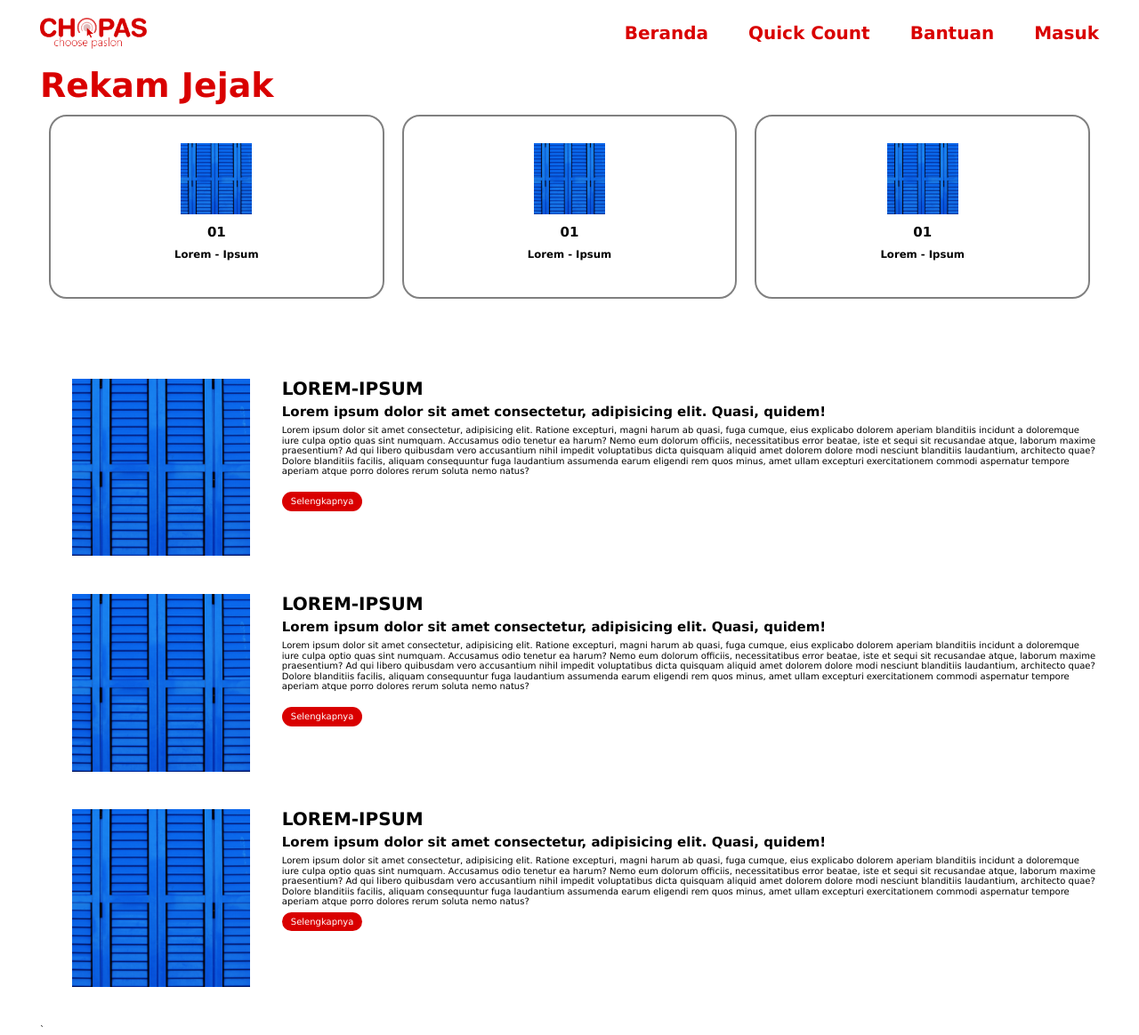
After one commit to caresomebody/RPL-Evoting-Mirror, a PHP site: page /rekam-jejak.php in a window 1280 px wide. The commit adds this page. Shown: the whole page at 89% size. Run offline with PHP 8.4, Linux system fonts and the light colour scheme.

Commit message:
Menambahkan Page Rekam Jejak

```diff
--- a/index.php
+++ b/index.php
@@ -43,8 +43,8 @@
                         <p class="paslon__visi-misi-content">Lorem ipsum dolor sit amet consectetur adipisicing elit. Blanditiis, nostrum? Maxime provident, repellendus atque quia ipsam ducimus, deserunt quasi odit culpa cum ea officia vitae dolorem ullam odio autem labore! Lorem ipsum dolor sit amet consectetur adipisicing elit. Architecto, sint aut. Maxime enim at libero natus laudantium ipsam maiores, impedit perspiciatis similique dolorem quisquam dolor expedita doloribus et illo. Cum.</p>
                     </div>
                     <form class="paslon__actions" action="" method="POST">
-                        <button class="paslon__btn-action type=" submit"">REKAM JEJAK</button>
-                        <button class="paslon__btn-action type=" submit"">COBLOS</button>
+                        <a href="rekam-jejak.php" class="paslon__btn-action" type="submit">REKAM JEJAK</a>
+                        <button class="paslon__btn-action" type="submit">COBLOS</button>
                     </form>
                 </article>
             <?php endfor; ?>
--- /dev/null
+++ b/rekam-jejak.php
@@ -0,0 +1,91 @@
+<!DOCTYPE html>
+<html lang="en">
+
+<head>
+    <meta charset="UTF-8">
+    <meta name="viewport" content="width=device-width, initial-scale=1.0">
+    <link rel="stylesheet" href="./styles/source/normalize.css">
+    <link rel="stylesheet" href="./styles/source/clearfix.css">
+    <link rel="stylesheet" href="./styles/index.css">
+    <link rel="stylesheet" href="./styles/rekam-jejak.css">
+    <title>E-Voting - Home Page</title>
+</head>
+
+<body>
+    <header>
+        <nav>
+            <ul class="nav__ul">
+                <li class="nav__li"><img class="nav__img" src="./assets/pictures/logo-copas.png" alt="Logo Copas"></li>
+                <li class=" nav__li"><a class="nav__a" href="index.php">Beranda</a></li>
+                <li class="nav__li"><a class="nav__a" href="#">Quick Count</a></li>
+                <li class="nav__li"><a class="nav__a" href="bantuan.php">Bantuan</a></li>
+                <li class="nav__li"><a class="nav__a" href="log in.php">Masuk</a></li>
+            </ul>
+        </nav>
+    </header>
+    <main>
+        <section class="rekam-jejak">
+            <div class="rekam-jejak__title-wrapper">
+                <h1 class="rekam-jejak__title">Rekam Jejak</h1>
+            </div>
+            <div class="rekam-jejak__paslon-wrapper">
+                <div class="rekam-jejak__paslon">
+                    <img src="./assets/pictures/dummy01.jpg" alt="Dummy Pictures" width="80">
+                    <h2 class="rekam-jeak__no">01</h2>
+                    <h3 class="rekam-jejak__nama">Lorem - Ipsum</h3>
+                </div>
+                <div class="rekam-jejak__paslon">
+                    <img src="./assets/pictures/dummy01.jpg" alt="Dummy Pictures" width="80">
+                    <h2 class="rekam-jeak__no">01</h2>
+                    <h3 class="rekam-jejak__nama">Lorem - Ipsum</h3>
+                </div>
+                <div class="rekam-jejak__paslon">
+                    <img src="./assets/pictures/dummy01.jpg" alt="Dummy Pictures" width="80">
+                    <h2 class="rekam-jeak__no">01</h2>
+                    <h3 class="rekam-jejak__nama">Lorem - Ipsum</h3>
+                </div>
+            </div>
+        </section>
+        <section class="berita">
+            <div class="berita__container">
+                <div class="berita__item">
+                    <img class="berita__banner" src="./assets/pictures/dummy01.jpg" alt="Dummy Image" width="200">
+                </div>
+                <div class="berita__item">
+                    <h1 class="berita__title">LOREM-IPSUM</h1>
+                    <h2 class="berita__subtitle">Lorem ipsum dolor sit amet consectetur, adipisicing elit. Quasi, quidem!</h2>
+                    <p class="berita__para">Lorem ipsum dolor sit amet consectetur, adipisicing elit. Ratione excepturi, magni harum ab quasi, fuga cumque, eius explicabo dolorem aperiam blanditiis incidunt a doloremque iure culpa optio quas sint numquam. Accusamus odio tenetur ea harum? Nemo eum dolorum officiis, necessitatibus error beatae, iste et sequi sit recusandae atque, laborum maxime praesentium? Ad qui libero quibusdam vero accusantium nihil impedit voluptatibus dicta quisquam aliquid amet dolorem dolore modi nesciunt blanditiis laudantium, architecto quae? Dolore blanditiis facilis, aliquam consequuntur fuga laudantium assumenda earum eligendi rem quos minus, amet ullam excepturi exercitationem commodi aspernatur tempore aperiam atque porro dolores rerum soluta nemo natus?
+                    </p>
+                    <br>
+                    <a href="#" class="berita__link">Selengkapnya</a>
+                </div>
+            </div>
+            <div class="berita__container">
+                <div class="berita__item">
+                    <img class="berita__banner" src="./assets/pictures/dummy01.jpg" alt="Dummy Image" width="200">
+                </div>
+                <div class="berita__item">
+                    <h1 class="berita__title">LOREM-IPSUM</h1>
+                    <h2 class="berita__subtitle">Lorem ipsum dolor sit amet consectetur, adipisicing elit. Quasi, quidem!</h2>
+                    <p class="berita__para">Lorem ipsum dolor sit amet consectetur, adipisicing elit. Ratione excepturi, magni harum ab quasi, fuga cumque, eius explicabo dolorem aperiam blanditiis incidunt a doloremque iure culpa optio quas sint numquam. Accusamus odio tenetur ea harum? Nemo eum dolorum officiis, necessitatibus error beatae, iste et sequi sit recusandae atque, laborum maxime praesentium? Ad qui libero quibusdam vero accusantium nihil impedit voluptatibus dicta quisquam aliquid amet dolorem dolore modi nesciunt blanditiis laudantium, architecto quae? Dolore blanditiis facilis, aliquam consequuntur fuga laudantium assumenda earum eligendi rem quos minus, amet ullam excepturi exercitationem commodi aspernatur tempore aperiam atque porro dolores rerum soluta nemo natus?</p>
+                    <br>
+                    <a href="#" class="berita__link">Selengkapnya</a>
+                </div>
+            </div>
+            <div class="berita__container">
+                <div class="berita__item">
+                    <img class="berita__banner" src="./assets/pictures/dummy01.jpg" alt="Dummy Image" width="200">
+                </div>
+                <div class="berita__item">
+                    <h1 class="berita__title">LOREM-IPSUM</h1>
+                    <h2 class="berita__subtitle">Lorem ipsum dolor sit amet consectetur, adipisicing elit. Quasi, quidem!</h2>
+                    <p class="berita__para">Lorem ipsum dolor sit amet consectetur, adipisicing elit. Ratione excepturi, magni harum ab quasi, fuga cumque, eius explicabo dolorem aperiam blanditiis incidunt a doloremque iure culpa optio quas sint numquam. Accusamus odio tenetur ea harum? Nemo eum dolorum officiis, necessitatibus error beatae, iste et sequi sit recusandae atque, laborum maxime praesentium? Ad qui libero quibusdam vero accusantium nihil impedit voluptatibus dicta quisquam aliquid amet dolorem dolore modi nesciunt blanditiis laudantium, architecto quae? Dolore blanditiis facilis, aliquam consequuntur fuga laudantium assumenda earum eligendi rem quos minus, amet ullam excepturi exercitationem commodi aspernatur tempore aperiam atque porro dolores rerum soluta nemo natus?
+                    <br>
+                </p>
+                <a href="#" class="berita__link">Selengkapnya</a>
+                </div>
+            </div>
+        </section>`
+    </main>
+</body>
+</html>
--- a/styles/index.css
+++ b/styles/index.css
@@ -38,7 +38,7 @@ body {
 .nav__a {
     font-size: 2rem;
     font-weight: bold;
-    color: #D90000;
+    color: #d90000;
     text-decoration: none;
     display: inline-block;
 }
@@ -74,13 +74,13 @@ main .banner {
 
 .banner__description .banner__paragraph {
     font-size: 1.6rem;
-    font-family: 'Segoe UI', Tahoma, Geneva, Verdana, sans-serif;
+    font-family: "Segoe UI", Tahoma, Geneva, Verdana, sans-serif;
     line-height: 2.6rem;
 }
 
 /* ---------------------PASLON---------------------*/
 main .paslon {
-    font-family: 'Segoe UI', Tahoma, Geneva, Verdana, sans-serif;
+    font-family: "Segoe UI", Tahoma, Geneva, Verdana, sans-serif;
     display: flex;
     flex-flow: row wrap;
     justify-content: space-between;
@@ -91,7 +91,7 @@ main .paslon {
     border-radius: 2rem;
     padding: 2.5rem 1rem;
     text-align: center;
-    border: .1rem solid #d90000;
+    border: 0.1rem solid #d90000;
     flex-basis: 34rem;
 }
 
@@ -99,9 +99,9 @@ main .paslon {
     border-radius: 50%;
 }
 
-.paslon__description>* {
+.paslon__description > * {
     color: #d90000;
-    margin-bottom: .8rem;
+    margin-bottom: 0.8rem;
 }
 
 .paslon__description .paslon__no-urut,
@@ -118,16 +118,17 @@ main .paslon {
 }
 
 .paslon__actions .paslon__btn-action {
-    color: #D90000;
+    text-decoration: none;
+    color: #d90000;
     font-size: 1.6rem;
     font-weight: bold;
     padding: 0.8rem 1rem;
     background: white;
-    border: .2rem solid #D90000;
+    border: 0.2rem solid #d90000;
     border-radius: 1.4rem;
 }
 
 .paslon__actions .paslon__btn-action:last-child {
     color: white;
-    background: #D90000;
+    background: #d90000;
 }
--- /dev/null
+++ b/styles/rekam-jejak.css
@@ -0,0 +1,64 @@
+* {
+    box-sizing: border-box;
+}
+body {
+    background: #fff;
+}
+/* =======================MAIN======================= */
+.rekam-jejak {
+    margin: 0 0 8rem 0;
+}
+.rekam-jejak__title {
+    color: #d90000;
+    font-size: 3.8rem;
+    font-weight: bold;
+}
+.rekam-jejak__paslon-wrapper {
+    display: flex;
+    justify-content: space-between;
+}
+.rekam-jejak__paslon {
+    text-align: center;
+    border: 0.2rem solid grey;
+    flex: 1 1 50rem;
+    margin: 1rem;
+    border-radius: 2rem;
+    padding: 3rem 2rem;
+}
+.rekam-jejak__paslon > * {
+    margin: 0 0 1rem 0;
+}
+.berita {
+    color: #000;
+}
+.berita__container {
+    display: flex;
+    flex-flow: row nowrap;
+    margin: 0 0 4rem 0;
+}
+.berita__item {
+    /* background: aqua; */
+    flex: 1 1 20rem;
+}
+.berita__item:first-child {
+    text-align: center;
+}
+.berita__item:last-child {
+    /* background: salmon; */
+    flex: 10 1 20rem;
+}
+.berita__title,
+.berita__subtitle,
+.berita__para,
+.berita__link {
+    margin: 0 0 0.6rem 0;
+}
+.berita__link {
+    text-decoration: none;
+    display: inline-block;
+    border-radius: 2rem;
+    text-align: none;
+    padding: 0.5rem 1rem;
+    background: #d90000;
+    color: #fff;
+}
```
Also changed, not shown: home.html (deleted, +0 -13 lines).
